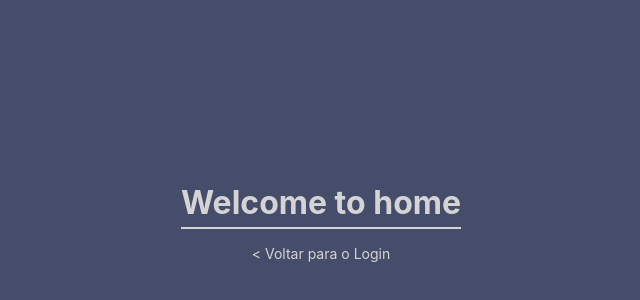
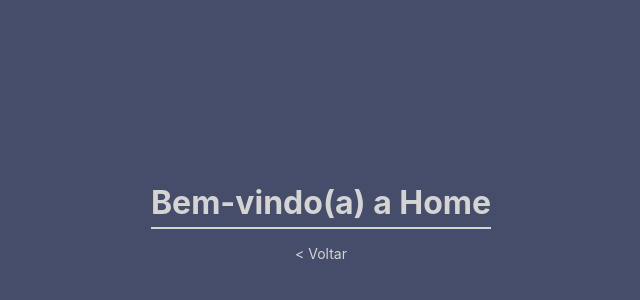
Before and after one commit to amaendoas/login-react, a React (Create React App) app: page /home in a window 1280 px wide. Shown: the part 178-478 px from the top of the page, without its empty margins (319-959 px from the left). Built offline with nearby package versions, Linux system fonts and the light colour scheme; the HTML template or start-up script is replaced by a standard one.

Commit message:
conversão function em arrow function

```diff
--- a/src/App.jsx
+++ b/src/App.jsx
@@ -3,7 +3,7 @@ import { BrowserRouter as Router, Routes, Route } from "react-router-dom";
 import { Login } from "./pages/Login";
 import { Home } from "./pages/Home";
 
-function App() {
+const App = () => {
   return (
     <Router>
       <Routes>
--- a/src/components/Button/index.jsx
+++ b/src/components/Button/index.jsx
@@ -1,6 +1,6 @@
 import "./styles.css"
 
-export function Button({title, onClick}) {
+export const Button = ({title, onClick}) => {
   return (
       <button onClick={onClick}>{title}</button>
   )
--- a/src/components/Input/index.jsx
+++ b/src/components/Input/index.jsx
@@ -1,6 +1,6 @@
 import "./styles.css"
 
-export function Input({type, label}) {
+export const Input = ({type, label}) => {
   return (
     <div className="input-container">
       <label>{label}</label>
--- a/src/components/Link/index.jsx
+++ b/src/components/Link/index.jsx
@@ -1,6 +1,6 @@
 import "./styles.css"
 
-export function Link({title, href, onClick}) {
+export const Link = ({title, href, onClick}) => {
   return (
     <a target="_blank" rel="noreferrer" href={href} onClick={onClick}>{title}</a>
   )
--- a/src/components/Title/index.jsx
+++ b/src/components/Title/index.jsx
@@ -1,6 +1,6 @@
 import "./styles.css"
 
-export function Title({text}) {
+export const Title = ({text}) => {
   return (
     <h1 className="title">{text}</h1>
   )
--- a/src/pages/Home/index.jsx
+++ b/src/pages/Home/index.jsx
@@ -3,13 +3,12 @@ import { Link } from "../../components/Link"
 import { Title } from "../../components/Title"
 import "./styles.css"
 
-export function Home() {
+export const Home = () => {
   const navigate = useNavigate();
   return (
     <div className="home">
-      <Title text="Welcome to home"/>
-      <Link title="< Voltar para o Login" onClick={() => navigate("/")}/>
+      <Title text="Bem-vindo(a) a Home"/>
+      <Link title="< Voltar" onClick={() => navigate("/")}/>
     </div>
-
   )
 }
--- a/src/pages/Login/index.jsx
+++ b/src/pages/Login/index.jsx
@@ -5,7 +5,7 @@ import { Button } from "../../components/Button"
 import { Link } from "../../components/Link"
 import { useNavigate } from "react-router-dom"
 
-export function Login() {
+export const Login = () => {
   const navigate = useNavigate();
 
   return (
```
Lines whose indentation alone changed are shown as unchanged.
